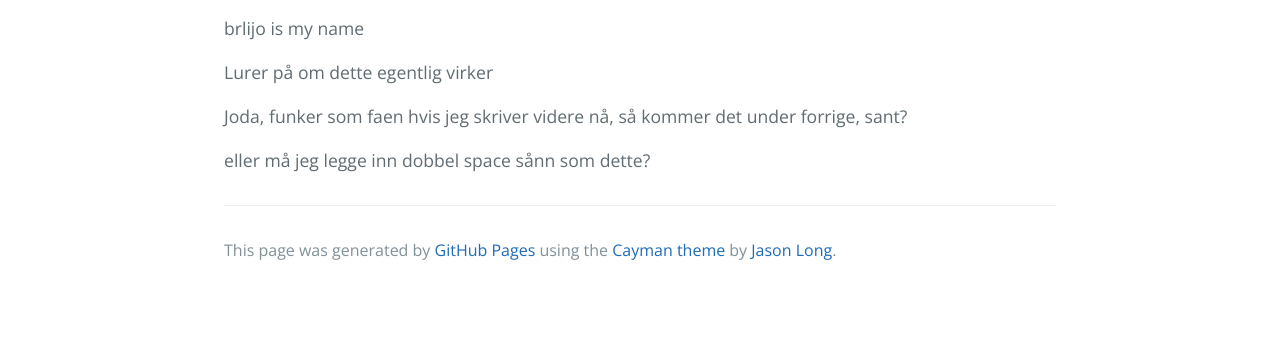
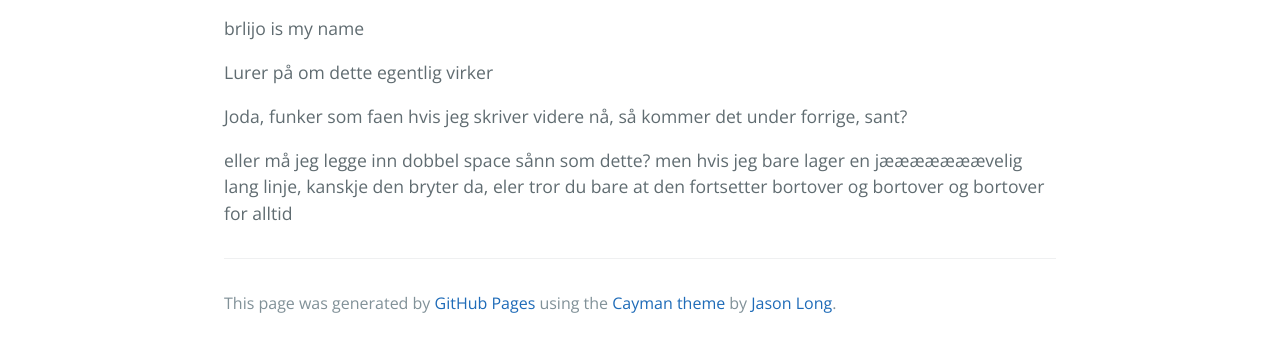
Before and after one commit to BrLiJo/brlijo.github.io, a plain HTML site: page index.html in a window 1280 px wide. Shown: the part 448-800 px from the top of the page. Drawn offline with nearby package versions, Linux system fonts and the light colour scheme.

Commit message:
Update index.html

```diff
--- a/index.html
+++ b/index.html
@@ -27,8 +27,7 @@
 
 <p>Joda, funker som faen
 hvis jeg skriver videre nå, så kommer det under forrige, sant?</p>
-<P>eller må jeg legge inn dobbel space
-sånn som dette?</P>
+<P>eller må jeg legge inn dobbel space sånn som dette? men hvis jeg bare lager en jææææææævelig lang linje, kanskje den bryter da, eler tror du bare at den fortsetter bortover og bortover og bortover for alltid</P>
 
       <footer class="site-footer">
 
```
